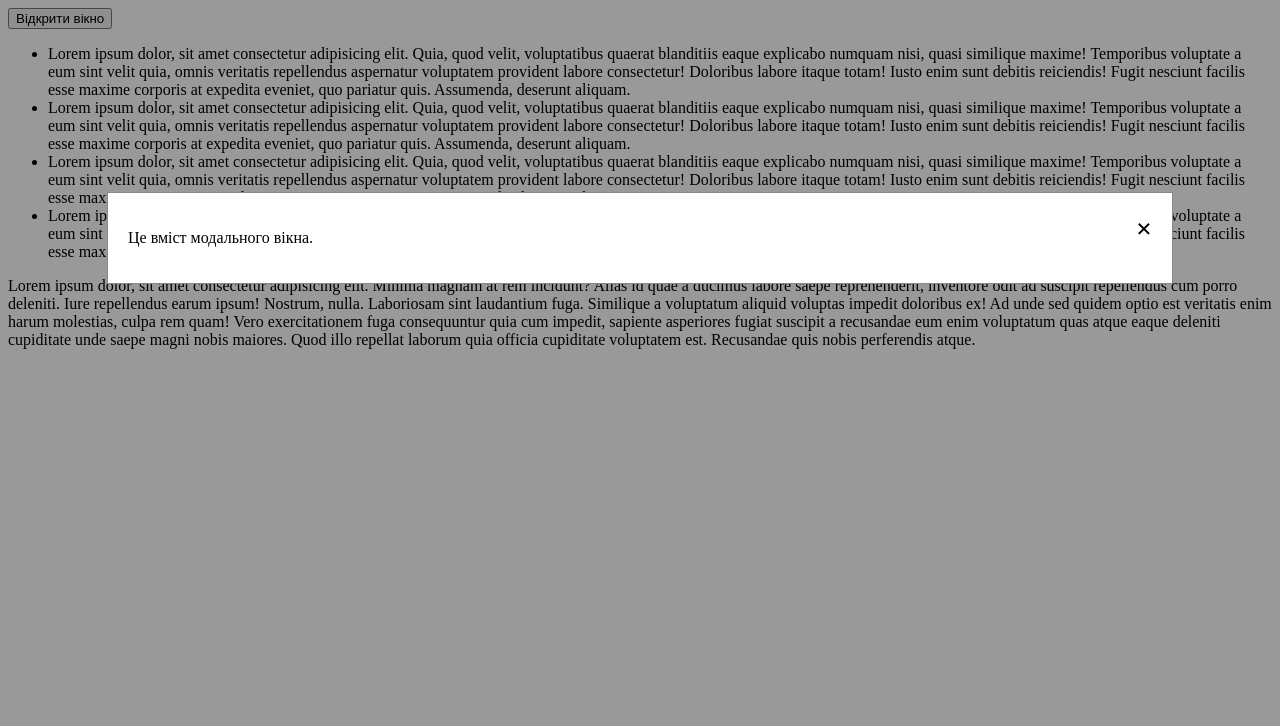
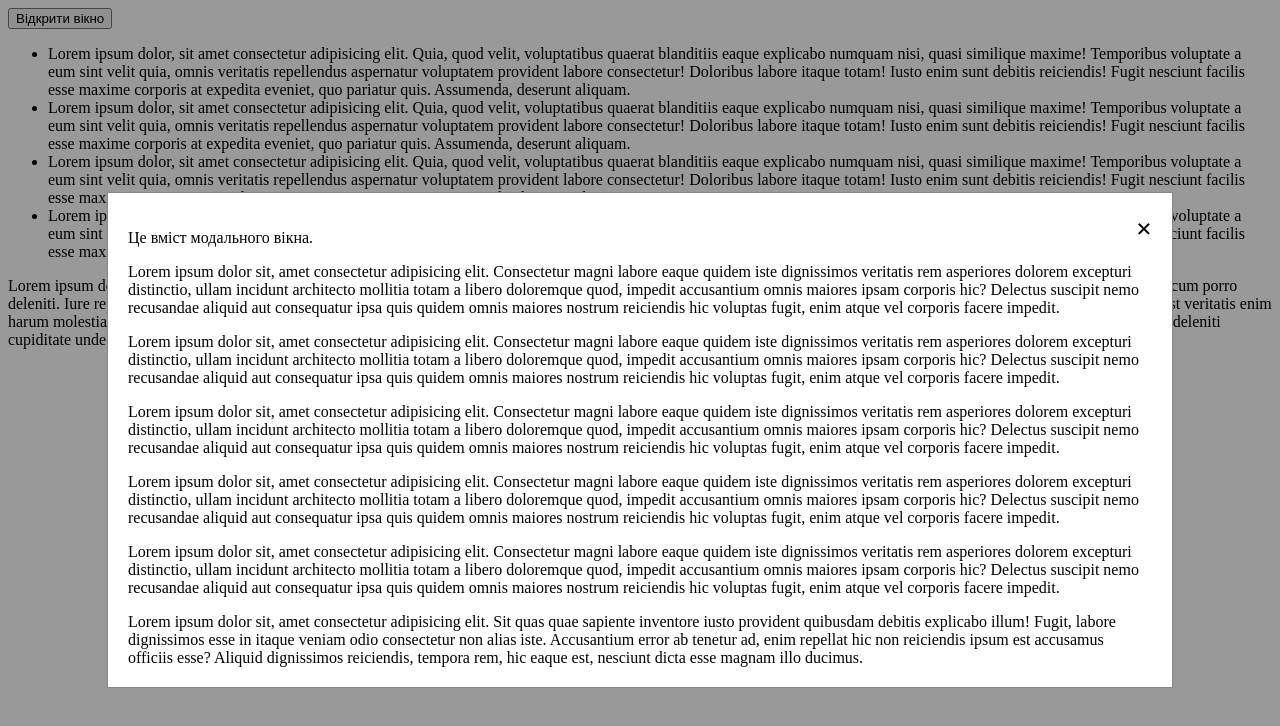
Before and after one commit to Alexblack19/modal-chat-gpt, a plain HTML site: page index.html in a window 1280 px wide. Both pictures are taken after a click on the button "Відкрити вікно". Drawn offline with Linux system fonts and the light colour scheme.

Commit message:
Update index.html

```diff
--- a/index.html
+++ b/index.html
@@ -13,6 +13,12 @@
       <div class="modal-content">
         <span class="close">&times;</span>
         <p>Це вміст модального вікна.</p>
+        <p>Lorem ipsum dolor sit, amet consectetur adipisicing elit. Consectetur magni labore eaque quidem iste dignissimos veritatis rem asperiores dolorem excepturi distinctio, ullam incidunt architecto mollitia totam a libero doloremque quod, impedit accusantium omnis maiores ipsam corporis hic? Delectus suscipit nemo recusandae aliquid aut consequatur ipsa quis quidem omnis maiores nostrum reiciendis hic voluptas fugit, enim atque vel corporis facere impedit.</p>
+        <p>Lorem ipsum dolor sit, amet consectetur adipisicing elit. Consectetur magni labore eaque quidem iste dignissimos veritatis rem asperiores dolorem excepturi distinctio, ullam incidunt architecto mollitia totam a libero doloremque quod, impedit accusantium omnis maiores ipsam corporis hic? Delectus suscipit nemo recusandae aliquid aut consequatur ipsa quis quidem omnis maiores nostrum reiciendis hic voluptas fugit, enim atque vel corporis facere impedit.</p>
+        <p>Lorem ipsum dolor sit, amet consectetur adipisicing elit. Consectetur magni labore eaque quidem iste dignissimos veritatis rem asperiores dolorem excepturi distinctio, ullam incidunt architecto mollitia totam a libero doloremque quod, impedit accusantium omnis maiores ipsam corporis hic? Delectus suscipit nemo recusandae aliquid aut consequatur ipsa quis quidem omnis maiores nostrum reiciendis hic voluptas fugit, enim atque vel corporis facere impedit.</p>
+        <p>Lorem ipsum dolor sit, amet consectetur adipisicing elit. Consectetur magni labore eaque quidem iste dignissimos veritatis rem asperiores dolorem excepturi distinctio, ullam incidunt architecto mollitia totam a libero doloremque quod, impedit accusantium omnis maiores ipsam corporis hic? Delectus suscipit nemo recusandae aliquid aut consequatur ipsa quis quidem omnis maiores nostrum reiciendis hic voluptas fugit, enim atque vel corporis facere impedit.</p>
+        <p>Lorem ipsum dolor sit, amet consectetur adipisicing elit. Consectetur magni labore eaque quidem iste dignissimos veritatis rem asperiores dolorem excepturi distinctio, ullam incidunt architecto mollitia totam a libero doloremque quod, impedit accusantium omnis maiores ipsam corporis hic? Delectus suscipit nemo recusandae aliquid aut consequatur ipsa quis quidem omnis maiores nostrum reiciendis hic voluptas fugit, enim atque vel corporis facere impedit.</p>
+        Lorem ipsum dolor sit, amet consectetur adipisicing elit. Sit quas quae sapiente inventore iusto provident quibusdam debitis explicabo illum! Fugit, labore dignissimos esse in itaque veniam odio consectetur non alias iste. Accusantium error ab tenetur ad, enim repellat hic non reiciendis ipsum est accusamus officiis esse? Aliquid dignissimos reiciendis, tempora rem, hic eaque est, nesciunt dicta esse magnam illo ducimus.
       </div>
     </div>
     <ul>
```
